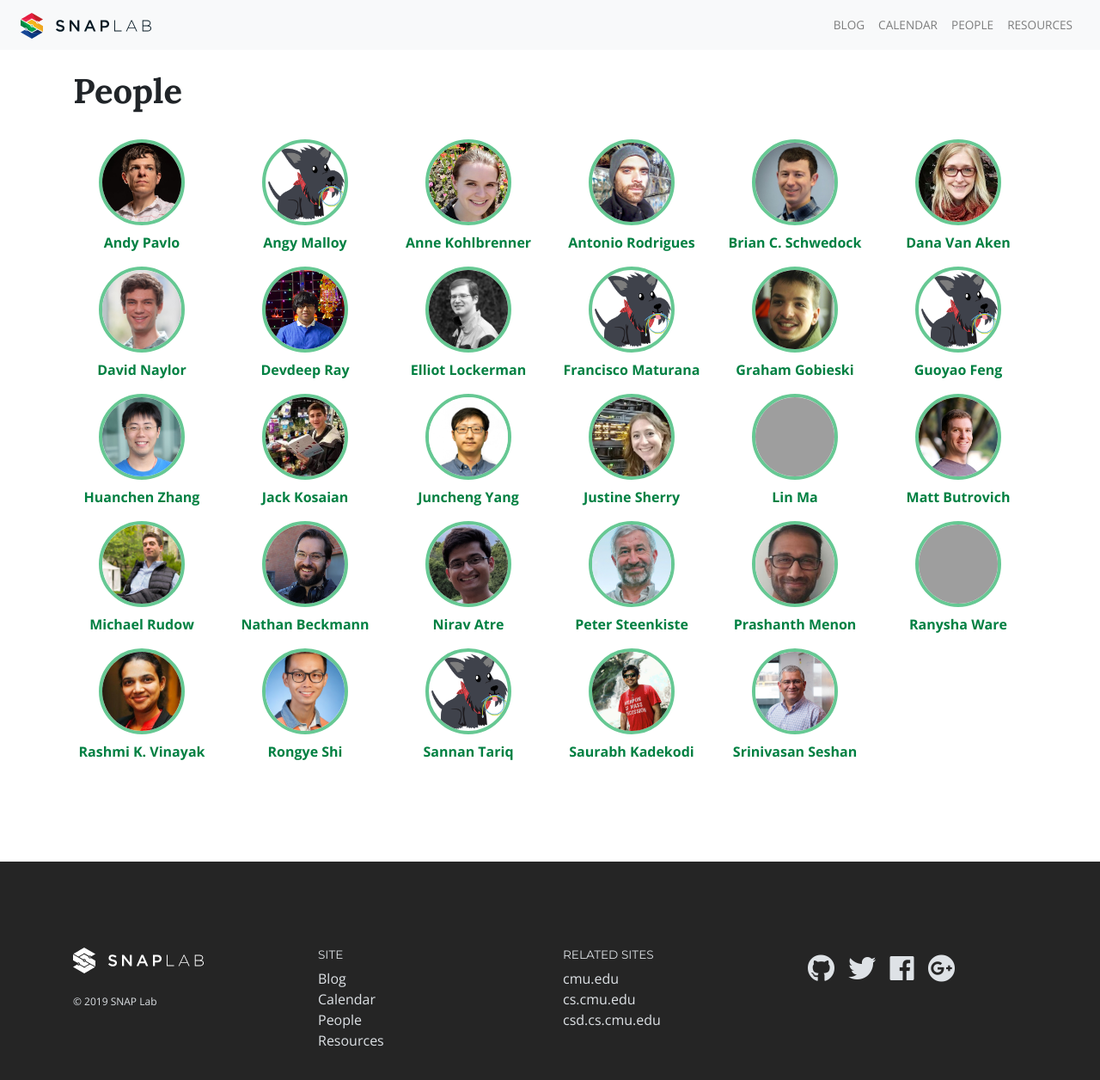
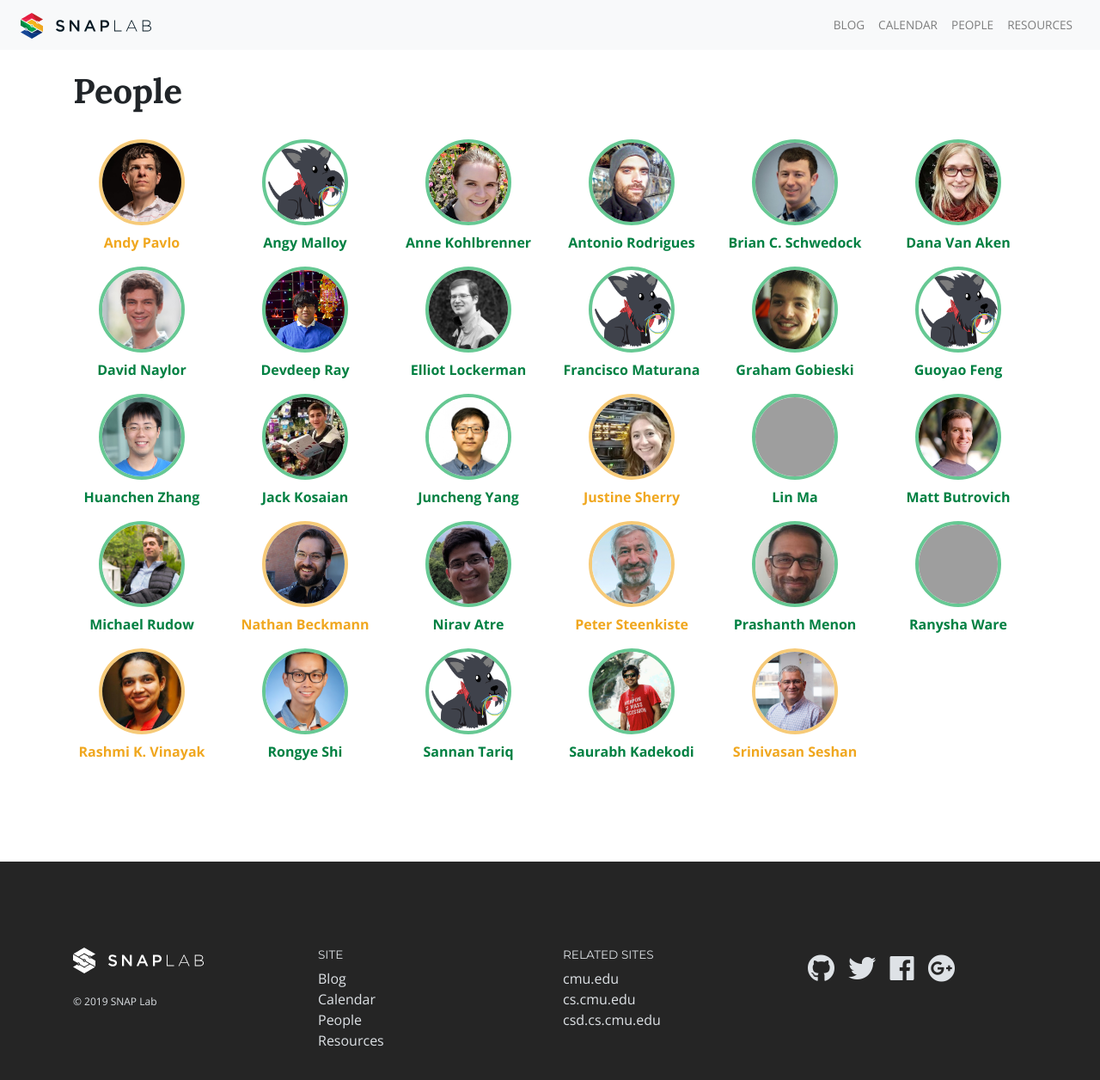
Before and after one commit to cmu-snap/cmu-snap.github.io, a Jekyll site: the page built from people/index.html, in a window 1280 px wide and 1338 px high. Shown: the top 1256 px of the window at 86% size. Built offline with Jekyll 4.4.1, drawn with Linux system fonts in a browser that asks for light colours; nearby versions of some CDN libraries; some web fonts are replaced; grey boxes are pictures that could not be loaded.

Commit message:
Little modifications

```diff
--- a/_includes/nav_buttons.html
+++ b/_includes/nav_buttons.html
@@ -4,13 +4,13 @@
 	  <a class="nav-link" href="{{ site.baseurl }}/blog/">Blog</a>
 	</li>
 	<li class="nav-item">
-	  <a class="nav-link" href="{{ site.baseurl }}/calendar.html">Calendar</a>
+	  <a class="nav-link" href="{{ site.baseurl }}/calendar/">Calendar</a>
 	</li>
 	<li class="nav-item">
 	  <a class="nav-link" href="{{ site.baseurl }}/people/">People</a>
 	</li>
 	<li class="nav-item">
-	  <a class="nav-link" href="{{ site.baseurl }}/resources.html">Resources</a>
+	  <a class="nav-link" href="{{ site.baseurl }}/resources/">Resources</a>
 	</li>
   </ul>
 </div>  <!-- toggler content -->
--- a/css/main.scss
+++ b/css/main.scss
@@ -52,6 +52,9 @@ body {
 	a {
 		color: $primary_color;
 		font-weight: 600;
+		.faculty-name {
+			color: $snap_yellow_dark;
+		}
 	}
 	a:hover {
 		color: $primary_hover_color;
@@ -308,6 +311,21 @@ $profile_pic_overlap: (3/5);  // what frac of photo should overlap gray profile
 	border-radius: 50px;
 }
 
+.directory-pic-faculty {
+	object-fit: cover;
+	height: 100px;
+	width: 100px;
+	border: 4px solid transparentize($snap_yellow_dark, 0.4);
+	border-radius: 50px;
+}
+
+.calendar {
+	position: relative; padding-bottom: 75%; height: 0; overflow: hidden;
+	iframe {
+		position: absolute; top:0; left: 0; width: 100%; height: 70%;
+	}
+}
+
 footer {
 	background: #252525;
 	color: $primary_color_dark_bg;
--- a/index.html
+++ b/index.html
@@ -19,7 +19,7 @@ layout: base
 
 		<div class="col-xs-12 col-sm-6 col-md-6 col-lg-6 my-auto snap-text">
 			<h1>Systems, Networking,<span style="font-size: 85%; line-height: 85%;"> and </span>Performance</h1>
-			<h2>Research at CMU</h2>
+			<h2>Research in CSD@CMU</h2>
 		</div>  <!-- col -->
 	</div>  <!-- row -->
 </div>  <!-- container -->
--- a/people/index.html
+++ b/people/index.html
@@ -13,10 +13,16 @@ layout: default
 {% for p in site.people %}
 	<div class="col-xs-12 col-sm-6 col-md-3 col-lg-2 text-center">
 		<div class="w-100 mb-3">
-			<a class="mx-auto" href="{{ site.baseurl }}{{ p.url }}">
-				<img class="directory-pic mx-auto mb-2"
-		             src="{{ site.baseurl }}/images/people/{%- if p.photo -%}{{ p.photo }}{%- else -%}scottie.png{%- endif -%}"></br>
-				{{ p.name }}
+			<a class="mx-auto" href="{{ p.website }}">
+				{% if p.position == "Faculty" %}
+					<img class="directory-pic-faculty mx-auto mb-2"
+					 src="{{ site.baseurl }}/images/people/{%- if p.photo -%}{{ p.photo }}{%- else -%}scottie.png{%- endif -%}"></br>
+					 <div class="faculty-name">{{ p.name }}</div>
+				{% else %}
+					<img class="directory-pic mx-auto mb-2"
+					 src="{{ site.baseurl }}/images/people/{%- if p.photo -%}{{ p.photo }}{%- else -%}scottie.png{%- endif -%}"></br>
+					 {{ p.name }}
+				{% endif %}
 			</a>
 		</div>
 	</div>  <!-- col -->
```
Also changed, not shown: _posts/2018-10-27-welcome-to-jekyll.md (deleted, +0 -32 lines).
